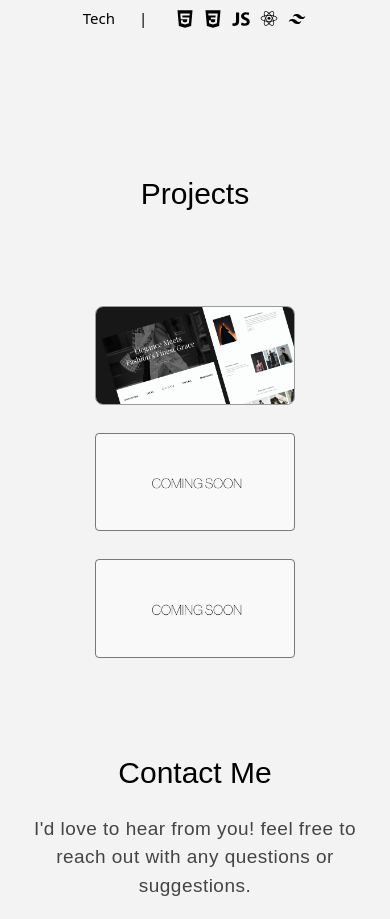
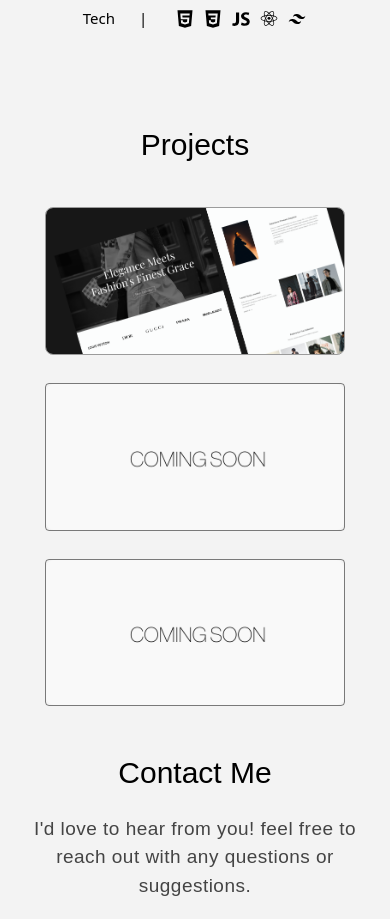
Before and after one commit to kntxx/portfolio, a React (Vite) app: page / in a window 390 px wide. Shown: the part 1140-2059 px from the top of the page. Built offline with nearby package versions, Linux system fonts and the light colour scheme.

Commit message:
Adjust Projects

```diff
--- a/src/Components/Projects.jsx
+++ b/src/Components/Projects.jsx
@@ -10,7 +10,7 @@ const Projects = () => {
       id="project"
     >
       <div className="container mx-auto relative">
-        <div className="flex flex-col gap-y-[90px]">
+        <div className="flex flex-col gap-y-[40px] lg:gap-y-[90px]">
           <motion.div
             variants={fadeIn("down", 0.5)}
             initial="hidden"
@@ -26,7 +26,7 @@ const Projects = () => {
               variants={fadeIn("down", 0.7)}
               initial="hidden"
               whileInView={"show"}
-              className="group relative max-w-[200px] md:max-w-[500px]  overflow-hidden border border-lightgray/50 rounded-lg"
+              className="group relative max-w-[300px] md:max-w-[500px]  overflow-hidden border border-lightgray/50 rounded-lg"
             >
               <div className=" cursor-pointer  group-hover:bg-black/70 w-full h-full absolute z-10 transition-all duration-300"></div>
 
@@ -55,7 +55,7 @@ const Projects = () => {
               variants={fadeIn("down", 0.9)}
               initial="hidden"
               whileInView={"show"}
-              className="group relative max-w-[200px] md:max-w-[500px]  overflow-hidden border border-black/50 rounded"
+              className="group relative max-w-[300px] md:max-w-[500px]  overflow-hidden border border-black/50 rounded"
             >
               <div className=" cursor-pointer  group-hover:bg-black/70 w-full h-full absolute z-10 transition-all duration-300"></div>
 
@@ -68,7 +68,7 @@ const Projects = () => {
               variants={fadeIn("down", 1)}
               initial="hidden"
               whileInView={"show"}
-              className="group relative max-w-[200px] md:max-w-[500px]  overflow-hidden border border-black/50 rounded"
+              className="group relative max-w-[300px] md:max-w-[500px]  overflow-hidden border border-black/50 rounded"
             >
               <div className=" cursor-pointer  group-hover:bg-black/70 w-full h-full absolute z-10 transition-all duration-300"></div>
 
```
